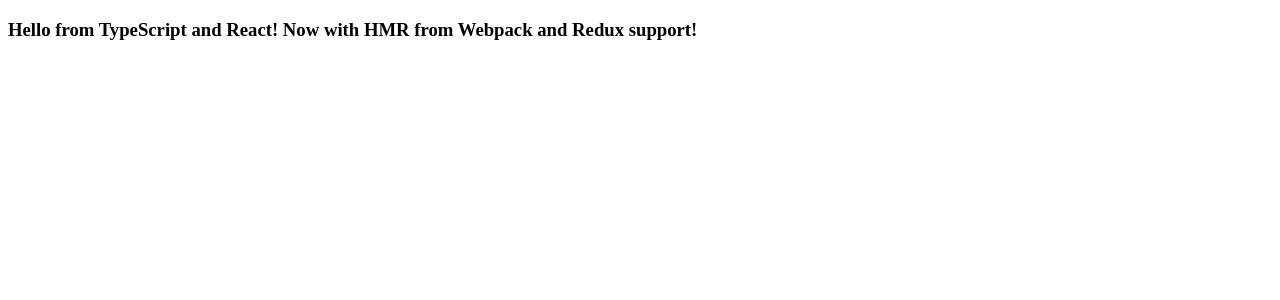
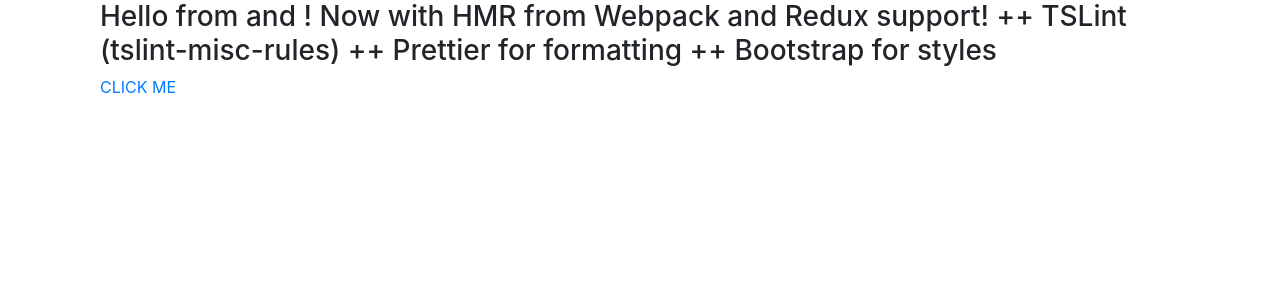
Before and after one commit to Klimatomas/typescript-react-redux-webpack, a React app: page / in a window 1280 px wide. Shown: the top 300 px of the page. Built offline with nearby package versions, Linux system fonts and the light colour scheme.

Commit message:
fix commit

```diff
--- a/index.html
+++ b/index.html
@@ -5,7 +5,7 @@
         <title>Hello React!</title>
     </head>
     <body>
-        <div id="example"></div>
+        <div id="app"></div>
 
         <!-- Dependencies -->
         <script src="./node_modules/react/umd/react.development.js"></script>
--- a/src/components/Hello.tsx
+++ b/src/components/Hello.tsx
@@ -1,15 +1,40 @@
+
 import * as React from "react";
+import { connect } from "react-redux";
+import { Link } from "react-router-dom";
 
-export interface HelloProps {
+export interface IHelloProps{
   compiler: string;
   framework: string;
 }
 
-export const Hello: React.SFC<HelloProps> = (props: HelloProps) => (
-  <div className={"container"}>
-    <h3>
-      Hello from {props.compiler} and {props.framework}! Now with HMR from
-      Webpack and Redux support!
+class Hello extends React.Component<IHelloProps, {}> {
+  public render() {
+    return (
+      <div className="col-md-12 container">
+        <h3>
+          Hello from and ! Now with HMR from
+          Webpack and Redux support!
+          ++ TSLint (tslint-misc-rules)
+          ++ Prettier for formatting
+          ++ Bootstrap for styles
     </h3>
-  </div>
-);
+    <Link to="/hi">CLICK ME</Link>
+
+      </div>
+    )
+  }
+};
+
+
+const mapStateToProps = () => {
+  return {
+  };
+};
+
+const mapDispatchToProps = () => {
+  return {};
+};
+
+
+export default connect(mapStateToProps, mapDispatchToProps)(Hello);
--- a/src/index.tsx
+++ b/src/index.tsx
@@ -1,20 +1,25 @@
 import * as React from "react";
 import * as ReactDOM from "react-dom";
 import { createStore } from "redux";
+import '../src/styles/index.scss';
 import reducer from "./reducers/index";
 
-import { Hello } from "./components/Hello";
+import { Provider } from "react-redux";
 
-let store = createStore(reducer);
+import Routes from "./routes";
+
+
+const store = createStore(reducer);
 
 ReactDOM.render(
-  <Hello compiler="TypeScript" framework="React" />,
-  document.getElementById("example")
+  <Provider store={store}>
+    <Routes/>
+  </Provider>,
+  document.getElementById("app")
 );
 
 store.subscribe(() => {
-  console.log("%c Store state changed: ",'color: blue; font-size:25px', store.getState(), );
-})
+  console.log("%c Store state changed: ", "color: blue; font-size:25px", store.getState());
+});
 
-
-store.dispatch({type:'asd'});
+store.dispatch({ type: "asd" });
--- a/webpack.config.js
+++ b/webpack.config.js
@@ -9,10 +9,10 @@
   devtool: "source-map",
 
   devServer: {
-
     filename: "bundle.js",
     publicPath: "/dist",
-    hot: true
+    hot: true,
+    historyApiFallback: true,
   },
 
   resolve: {
@@ -25,7 +25,18 @@
       { test: /\.tsx?$/, loader: "ts-loader" },
 
       // All output '.js' files will have any sourcemaps re-processed by 'source-map-loader'.
-      { enforce: "pre", test: /\.js$/, loader: "source-map-loader" }
+      { enforce: "pre", test: /\.js$/, loader: "source-map-loader" },
+
+      {
+        test: /\.(scss)$/,
+        use: [{
+          loader: 'style-loader', // inject CSS to page
+        }, {
+          loader: 'css-loader', // translates CSS into CommonJS modules
+        }, {
+          loader: 'sass-loader' // compiles Sass to CSS
+        }]
+      }
     ]
   },
 
```
Also changed, not shown: package.json (+15 -2 lines), 1 other file (tests, documents, lock files or other folders).
